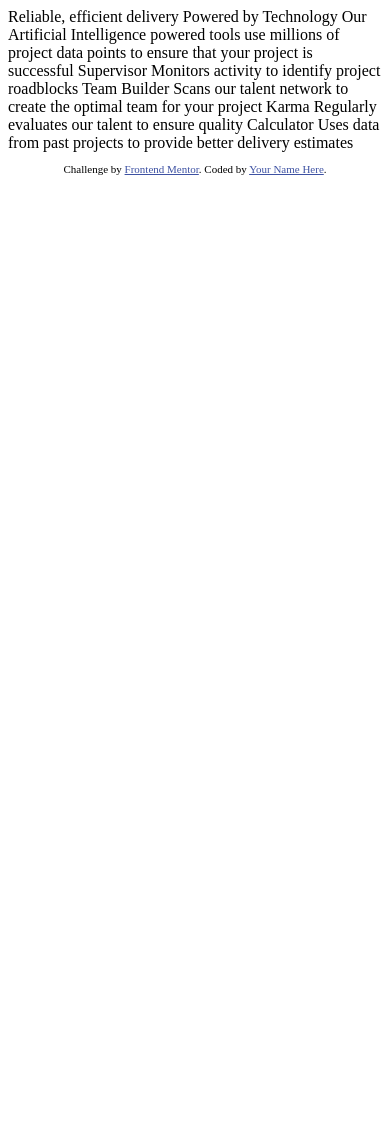
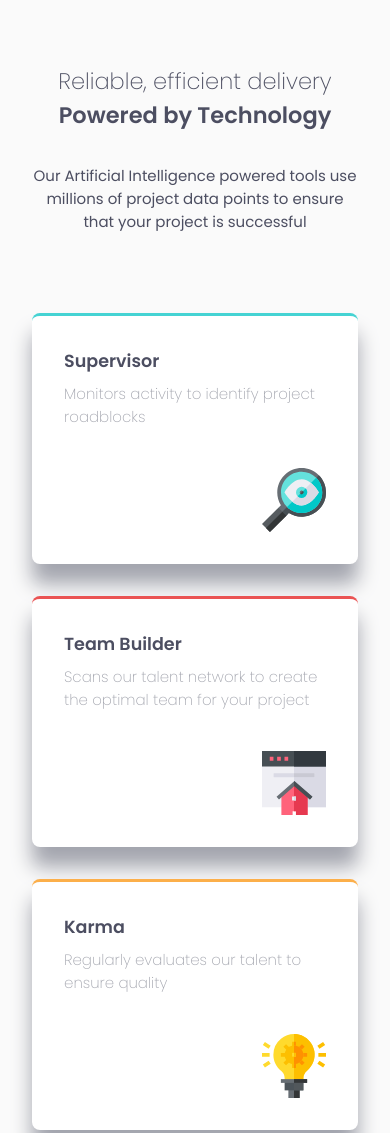
Before and after one commit to GrahamTheobald/four-card-feature-section-master, a plain HTML site: page index.html in a window 390 px wide. Shown: the top 1133 px of the page. Before the commit the page ends 844 px from the top, so only its background shows below. Drawn offline with Linux system fonts and the light colour scheme.

Commit message:
mobile view implemented

```diff
--- a/index.html
+++ b/index.html
@@ -5,41 +5,73 @@
   <meta name="viewport" content="width=device-width, initial-scale=1.0"> <!-- displays site properly based on user's device -->
 
   <link rel="icon" type="image/png" sizes="32x32" href="./images/favicon-32x32.png">
+  <link rel="preconnect" href="https://fonts.googleapis.com">
+  <link rel="preconnect" href="https://fonts.gstatic.com" crossorigin>
+  <link href="https://fonts.googleapis.com/css2?family=Poppins:wght@200;400;600&display=swap" rel="stylesheet">
 
   <title>Frontend Mentor | Four card feature section</title>
+  <link rel="stylesheet" href="./styles.css">
 
-  <!-- Feel free to remove these styles or customise in your own stylesheet 👍 -->
-  <style>
-    .attribution { font-size: 11px; text-align: center; }
-    .attribution a { color: hsl(228, 45%, 44%); }
-  </style>
 </head>
 <body>
+  <header class="head">
+    <h1>Four Card Feature Section</h1>
+  </header>
 
+  <main>
+    <section class="section">
+      <div class="section__header">
+        <h2 class="non-bold">
           Reliable, efficient delivery
+        </h2>
+        <h2>
           Powered by Technology
-
+        </h2>
+        <p>
           Our Artificial Intelligence powered tools use millions of project data points
           to ensure that your project is successful
+        </p>
+      </div>
+      <div class="section__card-container">
+        <div class="section__card-container__card cyan">
+          <h3>
+            Supervisor
+          </h3>
+          <p>
+            Monitors activity to identify project roadblocks
+          </p>
+          <img src="./images/icon-supervisor.svg" alt="magnifying glass">
+        </div>
+        <div class="section__card-container__card red">
+          <h3>
+            Team Builder
+          </h3>
+          <p>
+            Scans our talent network to create the optimal team for your project
+          </p>
+          <img src="./images/icon-team-builder.svg" alt="house">
+        </div>
+        <div class="section__card-container__card orange">
+          <h3>
+            Karma
+          </h3>
+          <p>
+            Regularly evaluates our talent to ensure quality
+          </p>
+          <img src="./images/icon-karma.svg" alt="light bulb">
+        </div>
+        <div class="section__card-container__card blue">
+          <h3>
+            Calculator
+          </h3>
+          <p>
+            Uses data from past projects to provide better delivery estimates
+          </p>
+          <img src="./images/icon-calculator.svg" alt="pc monitor">
+        </div>
+      </div>
+    </section>
+  </main>
 
-  Supervisor
-  Monitors activity to identify project roadblocks
-
-  Team Builder
-  Scans our talent network to create the optimal team for your project
-
-  Karma
-  Regularly evaluates our talent to ensure quality
-
-  Calculator
-  Uses data from past projects to provide better delivery estimates
-
-
-  <footer>
-    <p class="attribution">
-      Challenge by <a href="https://www.frontendmentor.io?ref=challenge" target="_blank">Frontend Mentor</a>.
-      Coded by <a href="#">Your Name Here</a>.
-    </p>
-  </footer>
   </body>
   </html>
--- /dev/null
+++ b/styles.scss
@@ -0,0 +1,96 @@
+$Red: hsl(0, 78%, 62%);
+$Cyan: hsl(180, 62%, 55%);
+$Orange: hsl(34, 97%, 64%);
+$Blue: hsl(212, 86%, 64%);
+
+
+$VeryDarkBlue: hsl(234, 12%, 34%);
+$GrayishBlue: hsl(229, 6%, 66%);
+$VeryLightGray: hsl(0, 0%, 98%);
+
+/*
+- Mobile: 375px
+- Desktop: 1440px
+*/
+
+@mixin center {
+    display: flex;
+    justify-content: center;
+    align-items: center;
+    flex-direction: column;
+}
+
+*, *::before, *::after {
+    box-sizing: border-box;
+    padding: 0;
+    margin: 0;
+
+    // border: 1px solid red !important;
+    // background-color: hsla(100, 100%, 50%, 0.1) !important;
+}
+
+body {
+    @include center;
+    padding: 4rem 2rem;
+    font-family: 'Poppins', sans-serif;
+    font-size: 15px;
+    background-color: $VeryLightGray;
+}
+
+header {
+    display: none;
+}
+
+.section {
+    @include center;
+    max-width: 330px;
+    color: $VeryDarkBlue;
+    &__header {
+        @include center;
+        text-align: center;
+        .non-bold {
+            font-weight: 200;
+        }
+        p {
+            margin: 2rem 0 3rem 0;
+        }
+    }
+
+    &__card-container {
+        &__card {
+            display: flex;
+            flex-direction: column;
+            gap: .5rem;
+            padding: 2rem;
+            margin: 2rem 0;
+            background-color: white;
+            border-radius: .5rem;
+            box-shadow: 0px 20px 20px 0px $GrayishBlue;
+            p {
+                font-weight: 200;
+                color: $GrayishBlue;
+            }
+            img {
+                padding-top: 2rem;
+                align-self: flex-end;
+            }
+        }
+    }
+}
+
+.cyan {
+    border-top: 3px solid $Cyan ;
+}
+.red {
+    border-top: 3px solid $Red;
+}
+.orange {
+    border-top: 3px solid $Orange;
+}
+.blue {
+    border-top: 3px solid $Blue;
+}
+
+@media (min-width: 776px) {
+
+}
```
Also changed, not shown: styles.css (added), 1 other file. Lines whose indentation alone changed are shown as unchanged.
